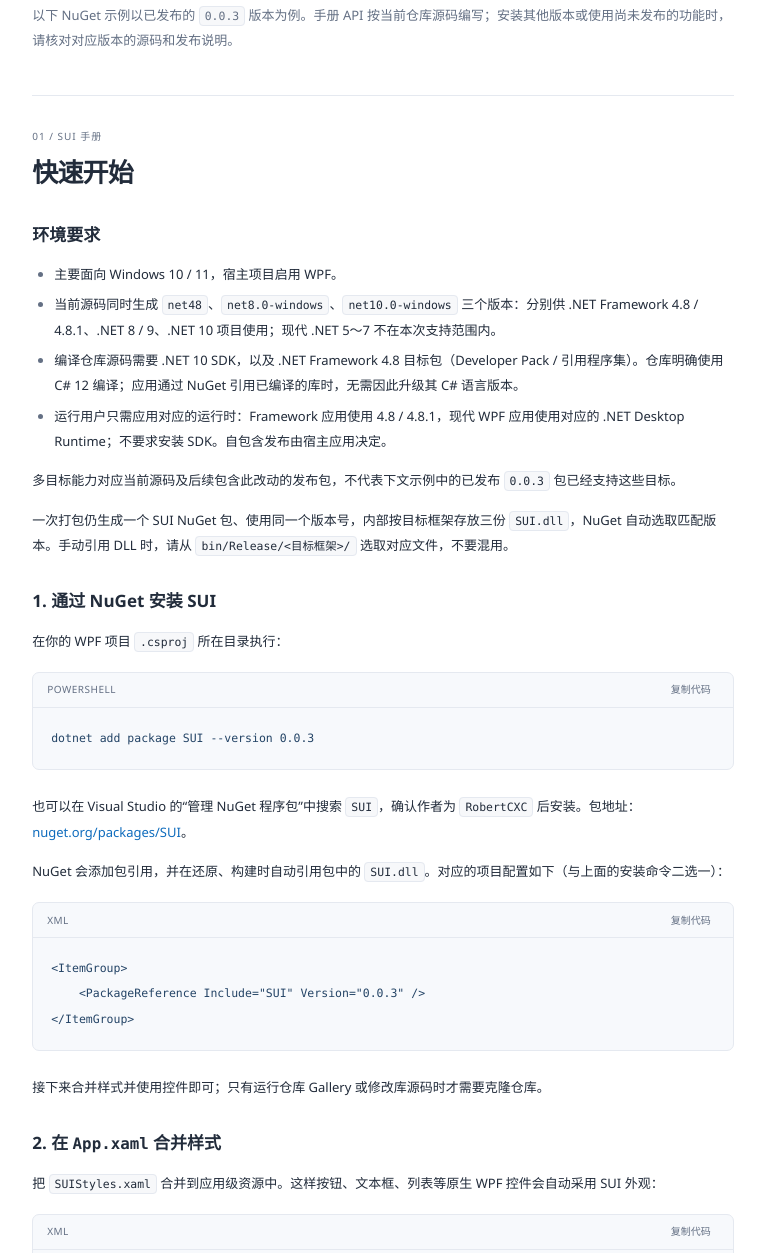
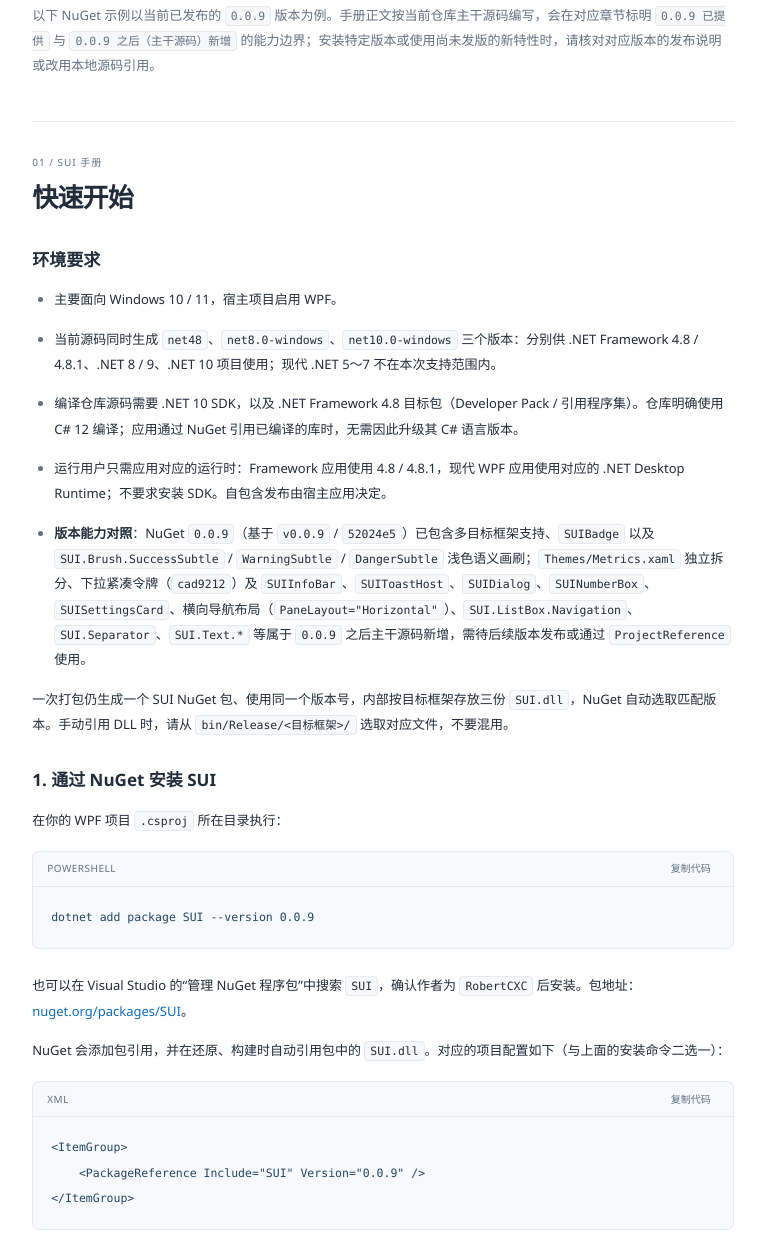
Before and after one commit to RobertCXC/SUI, a plain HTML site: page docs/index.html in a window 1280 px wide. Shown: the part 930-2183 px from the top of the page, without its empty margins (271-1036 px from the left). Drawn offline with Linux system fonts and the light colour scheme.

Commit message:
同步更新使用手册与 README 中的 NuGet 版本及功能边界说明
变更目的：解决在线手册仍停留在 0.0.3 示例、SUIBadge 标注未发布以及未说明 0.0.9 与主干提交（cad9212 及后续新增）差异的问题。

主要内容：
- doc/使用手册.md & docs/index.html：将 NuGet 安装示例由 0.0.3 更新为 0.0.9；将 SUIBadge 状态更新为自 NuGet 0.0.9 起提供；在快速开始与主题资源章节补充 0.0.9 与后续主干提交（Metrics.xaml 拆分、下拉紧凑令牌及新增控件/样式）的能力边界说明。
- README.md：同步更新 NuGet 安装示例版本为 0.0.9 及项目状态说明。

验证结果：
- pwsh -File scripts/Build-Docs.ps1 与 -Check 通过（17 个章节，链接与本地资源有效）。
- C:\Program Files\dotnet\sdk\10.0.302\MSBuild.exe Release 构建 SUI.slnx（net48/net8.0-windows/net10.0-windows）0 错误 0 警告。
- SUI.Gallery 核心受影响页面（InputsPage/ContainersPage/NavigationPage）加载与布局验证通过。

```diff
--- a/docs/index.html
+++ b/docs/index.html
@@ -51,26 +51,31 @@
     <aside class="note"><span class="note-icon" aria-hidden="true">i</span><p><strong>说明书与 Gallery，一起使用。</strong> 本页提供可复制的代码与 API；真实控件效果请运行 Gallery。<code>FileUpload</code> 与 <code>TimePicker</code> 仍为骨架，能力说明见<a href="#fileupload-与-timepicker">对应章节</a>。</p></aside>
     <article class="manual-content" aria-label="完整使用手册"><div class="manual-intro"><p>本文档对应当前仓库中的 SUI 实现，介绍项目接入方式、控件 API、样式资源和常见使用模式。</p>
 <p>SUI 是供 Windows 桌面应用使用的 WPF 控件与样式库，目标框架是 <code>net48</code>、<code>net8.0-windows</code>、<code>net10.0-windows</code>。推荐通过 <a href="https://www.nuget.org/packages/SUI">NuGet 包 SUI</a> 接入；需要修改库源码或联调时，也可以使用本地 <code>ProjectReference</code>。</p>
-<p>以下 NuGet 示例以已发布的 <code>0.0.3</code> 版本为例。手册 API 按当前仓库源码编写；安装其他版本或使用尚未发布的功能时，请核对对应版本的源码和发布说明。</p>
+<p>以下 NuGet 示例以当前已发布的 <code>0.0.9</code> 版本为例。手册正文按当前仓库主干源码编写，会在对应章节标明 <code>0.0.9 已提供</code> 与 <code>0.0.9 之后（主干源码）新增</code> 的能力边界；安装特定版本或使用尚未发版的新特性时，请核对对应版本的发布说明或改用本地源码引用。</p>
 </div>
 <section class="doc-section" aria-labelledby="快速开始"><div class="section-number">01 / SUI 手册</div><h2 id="快速开始">快速开始<a class="heading-link" href="#快速开始" aria-label="链接到：快速开始">#</a></h2>
 <h3 id="环境要求">环境要求<a class="heading-link" href="#环境要求" aria-label="链接到：环境要求">#</a></h3>
 <ul>
-<li>主要面向 Windows 10 / 11，宿主项目启用 WPF。</li>
-<li>当前源码同时生成 <code>net48</code>、<code>net8.0-windows</code>、<code>net10.0-windows</code> 三个版本：分别供 .NET Framework 4.8 / 4.8.1、.NET 8 / 9、.NET 10 项目使用；现代 .NET 5～7 不在本次支持范围内。</li>
-<li>编译仓库源码需要 .NET 10 SDK，以及 .NET Framework 4.8 目标包（Developer Pack / 引用程序集）。仓库明确使用 C# 12 编译；应用通过 NuGet 引用已编译的库时，无需因此升级其 C# 语言版本。</li>
-<li>运行用户只需应用对应的运行时：Framework 应用使用 4.8 / 4.8.1，现代 WPF 应用使用对应的 .NET Desktop Runtime；不要求安装 SDK。自包含发布由宿主应用决定。</li>
+<li><p>主要面向 Windows 10 / 11，宿主项目启用 WPF。</p>
+</li>
+<li><p>当前源码同时生成 <code>net48</code>、<code>net8.0-windows</code>、<code>net10.0-windows</code> 三个版本：分别供 .NET Framework 4.8 / 4.8.1、.NET 8 / 9、.NET 10 项目使用；现代 .NET 5～7 不在本次支持范围内。</p>
+</li>
+<li><p>编译仓库源码需要 .NET 10 SDK，以及 .NET Framework 4.8 目标包（Developer Pack / 引用程序集）。仓库明确使用 C# 12 编译；应用通过 NuGet 引用已编译的库时，无需因此升级其 C# 语言版本。</p>
+</li>
+<li><p>运行用户只需应用对应的运行时：Framework 应用使用 4.8 / 4.8.1，现代 WPF 应用使用对应的 .NET Desktop Runtime；不要求安装 SDK。自包含发布由宿主应用决定。</p>
+</li>
+<li><p><strong>版本能力对照</strong>：NuGet <code>0.0.9</code>（基于 <code>v0.0.9</code> / <code>52024e5</code>）已包含多目标框架支持、<code>SUIBadge</code> 以及 <code>SUI.Brush.SuccessSubtle</code> / <code>WarningSubtle</code> / <code>DangerSubtle</code> 浅色语义画刷；<code>Themes/Metrics.xaml</code> 独立拆分、下拉紧凑令牌（<code>cad9212</code>）及 <code>SUIInfoBar</code>、<code>SUIToastHost</code>、<code>SUIDialog</code>、<code>SUINumberBox</code>、<code>SUISettingsCard</code>、横向导航布局（<code>PaneLayout=&quot;Horizontal&quot;</code>）、<code>SUI.ListBox.Navigation</code>、<code>SUI.Separator</code>、<code>SUI.Text.*</code> 等属于 <code>0.0.9</code> 之后主干源码新增，需待后续版本发布或通过 <code>ProjectReference</code> 使用。</p>
+</li>
 </ul>
-<p>多目标能力对应当前源码及后续包含此改动的发布包，不代表下文示例中的已发布 <code>0.0.3</code> 包已经支持这些目标。</p>
 <p>一次打包仍生成一个 SUI NuGet 包、使用同一个版本号，内部按目标框架存放三份 <code>SUI.dll</code>，NuGet 自动选取匹配版本。手动引用 DLL 时，请从 <code>bin/Release/&lt;目标框架&gt;/</code> 选取对应文件，不要混用。</p>
 <h3 id="1-通过-nuget-安装-sui">1. 通过 NuGet 安装 SUI<a class="heading-link" href="#1-通过-nuget-安装-sui" aria-label="链接到：1. 通过 NuGet 安装 SUI">#</a></h3>
 <p>在你的 WPF 项目 <code>.csproj</code> 所在目录执行：</p>
-<div class="code-block"><div class="code-toolbar"><span>powershell</span><button type="button" class="copy-button" hidden>复制代码</button></div><pre tabindex="0" aria-label="powershell 代码示例"><code class="language-powershell">dotnet add package SUI --version 0.0.3
+<div class="code-block"><div class="code-toolbar"><span>powershell</span><button type="button" class="copy-button" hidden>复制代码</button></div><pre tabindex="0" aria-label="powershell 代码示例"><code class="language-powershell">dotnet add package SUI --version 0.0.9
 </code></pre></div>
 <p>也可以在 Visual Studio 的“管理 NuGet 程序包”中搜索 <code>SUI</code>，确认作者为 <code>RobertCXC</code> 后安装。包地址：<a href="https://www.nuget.org/packages/SUI">nuget.org/packages/SUI</a>。</p>
 <p>NuGet 会添加包引用，并在还原、构建时自动引用包中的 <code>SUI.dll</code>。对应的项目配置如下（与上面的安装命令二选一）：</p>
 <div class="code-block"><div class="code-toolbar"><span>xml</span><button type="button" class="copy-button" hidden>复制代码</button></div><pre tabindex="0" aria-label="xml 代码示例"><code class="language-xml">&lt;ItemGroup&gt;
-    &lt;PackageReference Include=&quot;SUI&quot; Version=&quot;0.0.3&quot; /&gt;
+    &lt;PackageReference Include=&quot;SUI&quot; Version=&quot;0.0.9&quot; /&gt;
 &lt;/ItemGroup&gt;
 </code></pre></div>
 <p>接下来合并样式并使用控件即可；只有运行仓库 Gallery 或修改库源码时才需要克隆仓库。</p>
@@ -119,7 +124,7 @@
 <section class="doc-section" aria-labelledby="接入项目"><div class="section-number">02 / SUI 手册</div><h2 id="接入项目">接入项目<a class="heading-link" href="#接入项目" aria-label="链接到：接入项目">#</a></h2>
 <h3 id="nuget-包引用推荐">NuGet 包引用（推荐）<a class="heading-link" href="#nuget-包引用推荐" aria-label="链接到：NuGet 包引用（推荐）">#</a></h3>
 <p>常规应用集成使用 <a href="https://www.nuget.org/packages/SUI">SUI NuGet 包</a>。在宿主 WPF 项目目录执行：</p>
-<div class="code-block"><div class="code-toolbar"><span>powershell</span><button type="button" class="copy-button" hidden>复制代码</button></div><pre tabindex="0" aria-label="powershell 代码示例"><code class="language-powershell">dotnet add package SUI --version 0.0.3
+<div class="code-block"><div class="code-toolbar"><span>powershell</span><button type="button" class="copy-button" hidden>复制代码</button></div><pre tabindex="0" aria-label="powershell 代码示例"><code class="language-powershell">dotnet add package SUI --version 0.0.9
 </code></pre></div>
 <p>如果希望安装 NuGet 源中的最新稳定版，可省略 <code>--version</code>：</p>
 <div class="code-block"><div class="code-toolbar"><span>powershell</span><button type="button" class="copy-button" hidden>复制代码</button></div><pre tabindex="0" aria-label="powershell 代码示例"><code class="language-powershell">dotnet add package SUI
@@ -153,7 +158,7 @@
 <p><code>SUINavigationView</code> 的默认样式位于 <a href="https://github.com/RobertCXC/SUI/blob/main/Themes/Generic.xaml"><code>../Themes/Generic.xaml</code></a>，WPF 会通过默认样式键自动加载，不需要在应用中重复合并。</p>
 </section>
 <section class="doc-section" aria-labelledby="suibadge-状态徽标"><div class="section-number">03 / SUI 手册</div><h2 id="suibadge-状态徽标">SUIBadge 状态徽标<a class="heading-link" href="#suibadge-状态徽标" aria-label="链接到：SUIBadge 状态徽标">#</a></h2>
-<p>命名空间为 SUI，沿用 SUICard、SUINavigationView 的命名方式。用于连接状态、任务结果等简短信息，默认显示浅色胶囊（圆角半径为实际高度的一半，两端为半圆，上下边保持平直）；它是非交互 ContentControl，不占用 Tab 焦点，不提供点击、关闭、通知计数或连接逻辑。当前源码已实现，使用 NuGet 时须等待包含此控件的版本发布。</p>
+<p>命名空间为 SUI，沿用 SUICard、SUINavigationView 的命名方式。用于连接状态、任务结果等简短信息，默认显示浅色胶囊（圆角半径为实际高度的一半，两端为半圆，上下边保持平直）；它是非交互 ContentControl，不占用 Tab 焦点，不提供点击、关闭、通知计数或连接逻辑。自 NuGet <code>0.0.9</code> 起提供。</p>
 <p>声明 <code>xmlns:sui=&quot;clr-namespace:SUI;assembly=SUI&quot;</code> 后使用：</p>
 <div class="code-block"><div class="code-toolbar"><span>xml</span><button type="button" class="copy-button" hidden>复制代码</button></div><pre tabindex="0" aria-label="xml 代码示例"><code class="language-xml">&lt;sui:SUIBadge Content=&quot;已连接&quot; Variant=&quot;Success&quot; Shape=&quot;Pill&quot; /&gt;
 &lt;sui:SUIBadge Content=&quot;连接中&quot; Variant=&quot;Info&quot; /&gt;
@@ -735,6 +740,9 @@ private void NavigationRoot_SelectionChanged(object sender, SelectionChangedEven
 </section>
 <section class="doc-section" aria-labelledby="主题令牌"><div class="section-number">11 / SUI 手册</div><h2 id="主题令牌">主题令牌<a class="heading-link" href="#主题令牌" aria-label="链接到：主题令牌">#</a></h2>
 <h3 id="主题资源文件分工">主题资源文件分工<a class="heading-link" href="#主题资源文件分工" aria-label="链接到：主题资源文件分工">#</a></h3>
+<blockquote>
+<p>注：<code>Themes/Metrics.xaml</code> 的独立拆分及下拉紧凑令牌（<code>SUI.Space.ComboBoxItemPadding</code>、<code>SUI.Control.ComboBoxItemMinHeight</code>）提交于 <code>v0.0.9</code> 之后（提交 <code>cad9212</code>）；在 NuGet <code>0.0.9</code> 包中，尺寸与字号令牌仍合并在 <code>Themes/Colors.xaml</code> 中，且尚未包含上述下拉紧凑令牌。</p>
+</blockquote>
 <p><code>Themes/Colors.xaml</code> 仅保存颜色和画刷，<code>Themes/Metrics.xaml</code> 保存字体、字号、高度、边框厚度、圆角与间距。资源键名保持不变；自行加载单个样式字典时，库内已同时合并两个基础字典。宿主手动组合基础资源时，先加载 Colors、再加载 Metrics、最后加载控件样式。直接只加载 Colors 不再提供尺寸资源。</p>
 <p>下拉列表项内边距资源 <code>SUI.Space.ComboBoxItemPadding</code> 默认是 <code>6,0</code>（左、右各 6，上、下为 0），与输入框内边距分开管理。下拉项最小高度资源 <code>SUI.Control.ComboBoxItemMinHeight</code> 默认为 28，独立于输入框的默认高度 32；文字垂直居中，内容较高时仍可撑开。</p>
 <p>颜色与画刷定义在 <a href="https://github.com/RobertCXC/SUI/blob/main/Themes/Colors.xaml"><code>Themes/Colors.xaml</code></a>，字体、字号、圆角、间距及尺寸定义在 <a href="https://github.com/RobertCXC/SUI/blob/main/Themes/Metrics.xaml"><code>Themes/Metrics.xaml</code></a>，样式文件和你自己的界面都应该引用这些资源，不要写死颜色。引用方式统一为 <code>{StaticResource 键名}</code>。</p>
```
Also changed, not shown: 2 other files.
